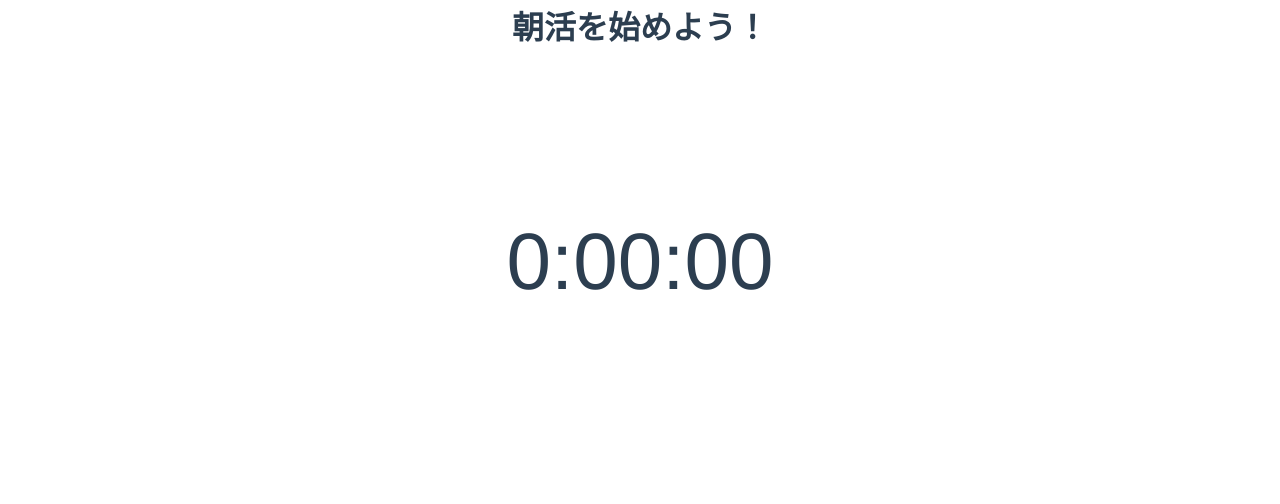
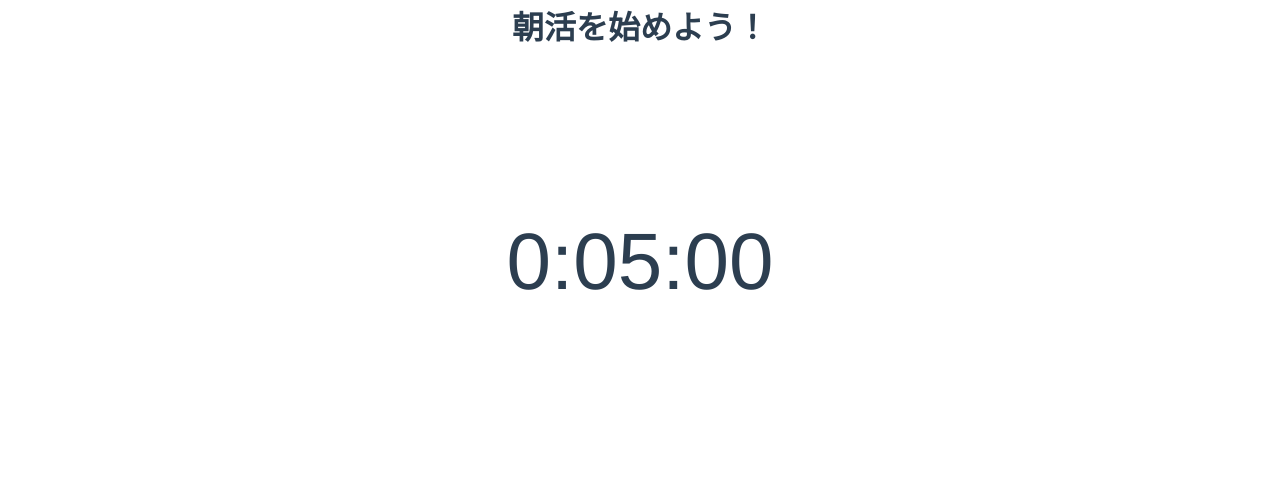
Before and after one commit to webex15-team-1/number-one, a Vue app: page /asakatsu in a window 1280 px wide. Shown: the part 185-689 px from the top of the page. Built offline with nearby package versions, Linux system fonts and the light colour scheme.

Commit message:
初期値を5分にして、少し修正しました

```diff
--- a/src/views/AsakatsuPage.vue
+++ b/src/views/AsakatsuPage.vue
@@ -23,7 +23,7 @@ export default {
     return {
       hour: 0,
       min10: 0,
-      min1: 0,
+      min1: 5,
       sec10: 0,
       sec1: 0,
       before: true,
@@ -34,6 +34,7 @@ export default {
       asakatsuTime: "",
       fight: false,
       fightMessage: "朝活を5分以上できるよう頑張りましょう",
+      point: 0,
     }
   },
   methods: {
@@ -90,7 +91,7 @@ export default {
     again: function () {
       this.hour = 0
       this.min10 = 0
-      this.min1 = 0
+      this.min1 = 5
       this.sec10 = 0
       this.sec1 = 0
       this.before = true
```
